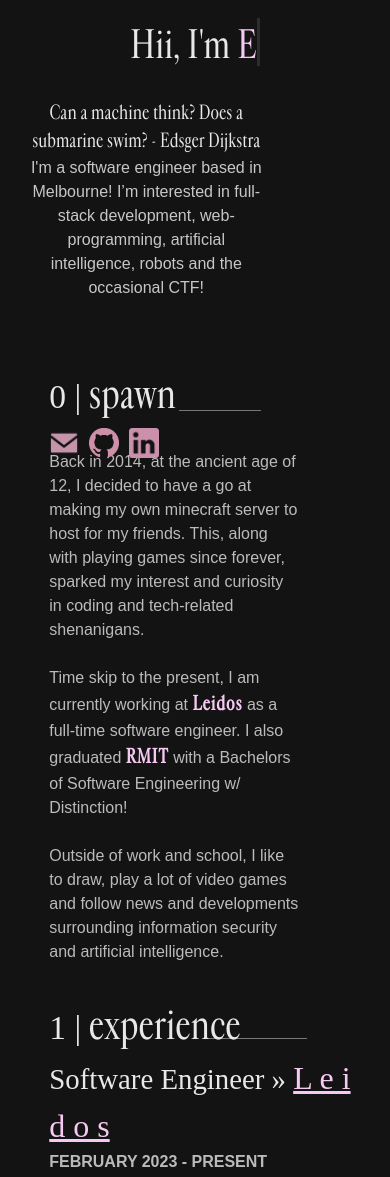
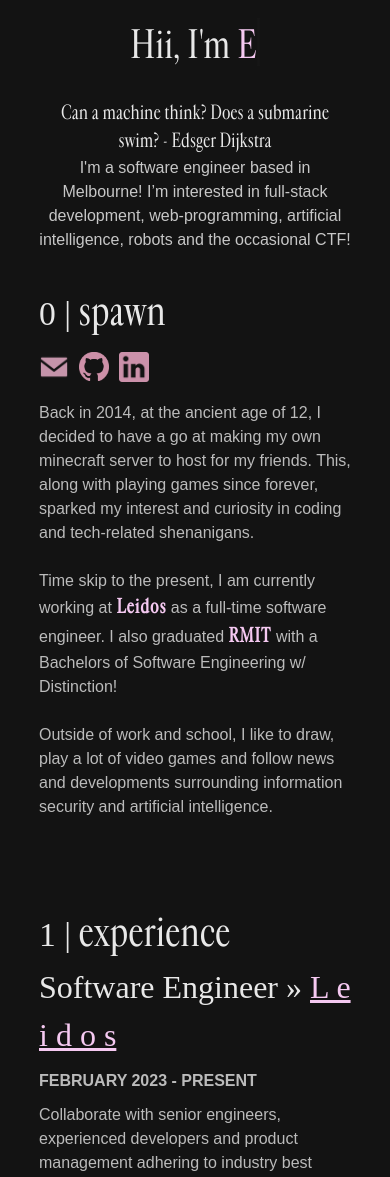
Before and after one commit to AriadneVentura/myPortfolio, a plain HTML site: page index.html in a window 390 px wide. Shown: the top 1177 px of the page. Drawn offline with Linux system fonts and the light colour scheme; a web font is replaced by a local one.

Commit message:
mostly done phone

```diff
--- a/stylesheets/background.css
+++ b/stylesheets/background.css
@@ -144,8 +144,8 @@ footer div{
     .mobile-style {
         display: flex;
         flex-direction: column;
-        gap: 20px;
-        width: 85vw;
+        gap: 10px;
+        width: 80vw;
         margin: 0 auto;
     }
 
--- a/stylesheets/experience.css
+++ b/stylesheets/experience.css
@@ -100,7 +100,7 @@
 @media only screen and (max-width: 600px) {
     #experience
     {
-        min-height: 90vh;
+        padding: unset;
     }
 
     .expert {
@@ -112,13 +112,15 @@
     }
 
     .expert h2::after {
-        /*width: 28vw;*/
-        margin-top: -18px;
-        margin-left: 160px;
+        content: none;
+        width: unset;
+        margin-left: unset;
     }
 
     .content h3 {
-        font-size: 1.8rem;
+        font-size: 2rem;
+        margin-top: unset;
+        margin-bottom: 10px;
     }
 
     .content h3 a {
@@ -129,6 +131,7 @@
     .content li {
         margin-left: unset;
         font-size: 1rem;
+        max-width: unset;
     }
 
     .content li::before {
@@ -137,7 +140,7 @@
 
     .tools {
         display: grid;
-        grid-template-columns: repeat(1,minmax(150px,10px));
+        grid-template-columns: repeat(2,minmax(150px,10px));
         column-gap: 10px;
     }
 
--- a/stylesheets/intro.css
+++ b/stylesheets/intro.css
@@ -93,7 +93,6 @@
     }
 
     .intro-wrap {
-        min-height: 35vh;
         padding: unset;
     }
     .intro-wrap .wrapper {
@@ -117,7 +116,9 @@
         top: unset;
         text-align: center;
         margin-top: unset;
-        /*max-width: 70vw;*/
+        max-width: unset;
+        z-index: unset;
+        position: unset;
     }
 
     .title {
--- a/stylesheets/zpawn.css
+++ b/stylesheets/zpawn.css
@@ -127,29 +127,33 @@
 /*phone*/
 @media only screen and (max-width: 600px) {
     #spawn {
-        min-height: 70vh;
+        padding: unset;
     }
 
     .zpawn {
-        /*position: relative;*/
-        display: unset;
-        flex-direction: unset;
+        display: flex;
+        flex-direction: column;
         left: unset;
         top: unset;
+        gap: 10px;
     }
 
     .zpawn h2::after {
-        /*width: 42vw;*/
+        content: none;
+        width: unset;
+        margin-left: unset;
     }
 
     .zpawn .logos {
         gap: 10px;
         /*position: relative;*/
+        top: unset;
     }
 
     .about p {
         font-size: 1rem;
         font-family: "NTR", sans-serif;
+        max-width: unset;
     }
 
     .zpawn .selfie {
```
